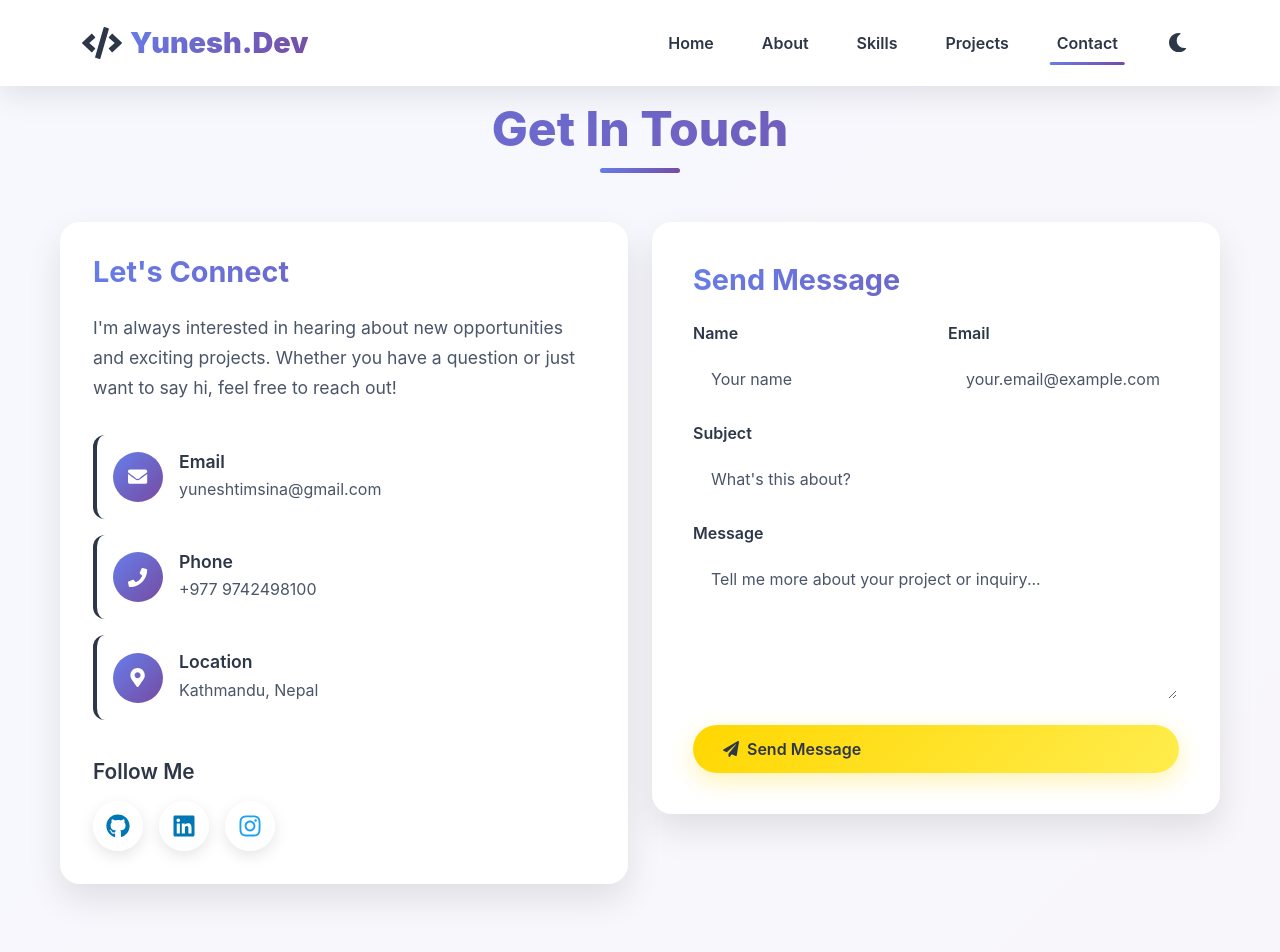
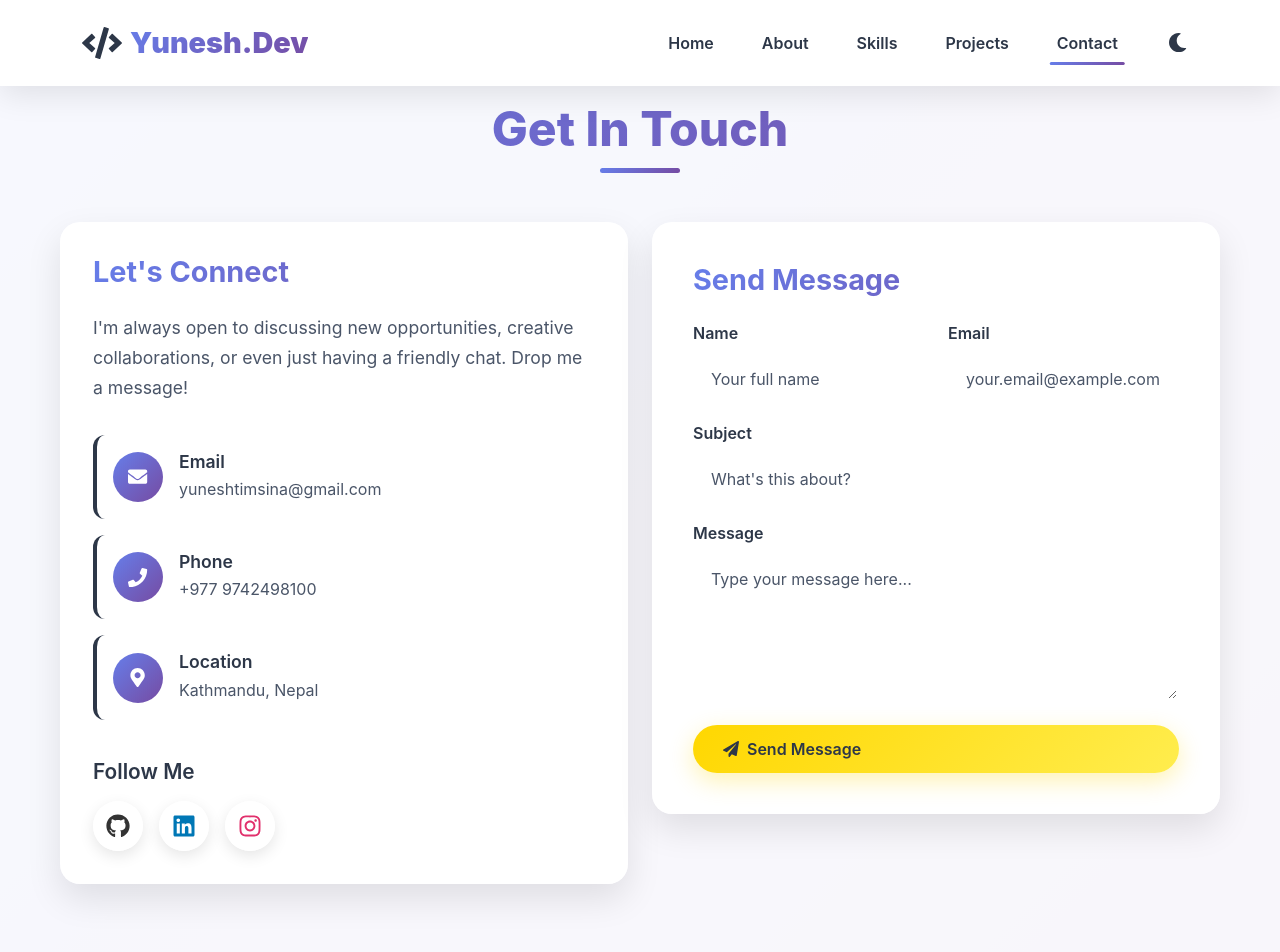
Before and after one commit to yuneshbyte01/yunesh-portfolio, a React (Create React App) app: page /contact in a window 1280 px wide. Shown: the top 952 px of the page. Built offline with nearby package versions, Linux system fonts and the light colour scheme.

Commit message:
integrated EmailJS for contact form

```diff
--- a/package.json
+++ b/package.json
@@ -13,6 +13,7 @@
     "@types/react-dom": "^19.1.6",
     "@types/react-router-dom": "^5.3.3",
     "bootstrap": "^5.3.7",
+    "emailjs-com": "^3.2.0",
     "framer-motion": "^12.23.6",
     "react": "^19.1.0",
     "react-bootstrap": "^2.10.10",
--- a/src/components/Contact.tsx
+++ b/src/components/Contact.tsx
@@ -1,6 +1,6 @@
-import React, { useState } from 'react';
-import { motion } from 'framer-motion';
-import { Container, Row, Col, Form, Button } from 'react-bootstrap';
+import React, { useState } from "react";
+import { motion } from "framer-motion";
+import { Container, Row, Col, Form, Button } from "react-bootstrap";
 import {
   FaEnvelope,
   FaPhone,
@@ -8,83 +8,104 @@ import {
   FaGithub,
   FaLinkedin,
   FaInstagram,
-  FaPaperPlane
-} from 'react-icons/fa';
-import './Contact.css';
+  FaPaperPlane,
+} from "react-icons/fa";
+import emailjs from "emailjs-com";
+import "./Contact.css";
 
 const Contact: React.FC = () => {
   const [formData, setFormData] = useState({
-    name: '',
-    email: '',
-    subject: '',
-    message: ''
+    name: "",
+    email: "",
+    subject: "",
+    message: "",
   });
   const [isSubmitting, setIsSubmitting] = useState(false);
-  const [submitStatus, setSubmitStatus] = useState<'idle' | 'success' | 'error'>('idle');
+  const [submitStatus, setSubmitStatus] = useState<"idle" | "success" | "error">("idle");
 
-  const handleInputChange = (e: React.ChangeEvent<HTMLInputElement | HTMLTextAreaElement>) => {
+  /** Handle input change */
+  const handleInputChange = (
+      e: React.ChangeEvent<HTMLInputElement | HTMLTextAreaElement>
+  ) => {
     const { name, value } = e.target;
-    setFormData(prev => ({
+    setFormData((prev) => ({
       ...prev,
-      [name]: value
+      [name]: value,
     }));
   };
 
+  /** Handle form submission */
   const handleSubmit = async (e: React.FormEvent) => {
     e.preventDefault();
     setIsSubmitting(true);
 
-    // Simulate form submission
-    setTimeout(() => {
+    try {
+      await emailjs.send(
+          process.env.REACT_APP_EMAILJS_SERVICE_ID as string,
+          process.env.REACT_APP_EMAILJS_TEMPLATE_ID as string,
+          {
+            name: formData.name,
+            email: formData.email,
+            title: formData.subject,
+            message: formData.message,
+            time: new Date().toLocaleString(),
+          },
+          process.env.REACT_APP_EMAILJS_PUBLIC_KEY as string
+      );
+
+      setSubmitStatus("success");
+      setFormData({ name: "", email: "", subject: "", message: "" });
+    } catch (error) {
+      console.error("❌ Email sending failed:", error);
+      setSubmitStatus("error");
+    } finally {
       setIsSubmitting(false);
-      setSubmitStatus('success');
-      setFormData({ name: '', email: '', subject: '', message: '' });
-
-      // Reset status after 3 seconds
-      setTimeout(() => setSubmitStatus('idle'), 3000);
-    }, 2000);
+      setTimeout(() => setSubmitStatus("idle"), 3000);
+    }
   };
 
+  /** Contact Info */
   const contactInfo = [
     {
       icon: FaEnvelope,
-      title: 'Email',
-      value: 'yuneshtimsina@gmail.com',
-      link: 'mailto:yuneshtimsina@gmail.com'
+      title: "Email",
+      value: "yuneshtimsina@gmail.com",
+      link: "mailto:yuneshtimsina@gmail.com",
     },
     {
       icon: FaPhone,
-      title: 'Phone',
-      value: '+977 9742498100',
-      link: 'tel:+9779742498100'
+      title: "Phone",
+      value: "+977 9742498100",
+      link: "tel:+9779742498100",
     },
     {
       icon: FaMapMarkerAlt,
-      title: 'Location',
-      value: 'Kathmandu, Nepal',
-      link: '#'
-    }
+      title: "Location",
+      value: "Kathmandu, Nepal",
+      link: "#",
+    },
   ];
 
+  /** Social Links */
   const socialLinks = [
     {
       icon: FaGithub,
-      name: 'GitHub',
-      url: 'https://github.com/yuneshbyte01',
-      color: '#0077b5'
+      name: "GitHub",
+      url: "https://github.com/yuneshbyte01",
+      color: "#333",
     },
     {
       icon: FaLinkedin,
-      name: 'LinkedIn',
-      url: 'https://www.linkedin.com/in/yunesh-timsina-898775346/',
-      color: '#0077b5'
+      name: "LinkedIn",
+      url: "https://www.linkedin.com/in/yunesh-timsina-898775346/",
+      color: "#0077b5",
     },
     {
       icon: FaInstagram,
-      name: 'Instagram',
-      url: 'https://www.instagram.com/yunesh.timsina/',
-      color: '#1da1f2'
-    }
+      name: "Instagram",
+      url: "https://www.instagram.com/yunesh.timsina/",
+      color: "#e1306c",
+    },
   ];
 
   return (
@@ -101,6 +122,7 @@ const Contact: React.FC = () => {
           </motion.h2>
 
           <Row className="align-items-start">
+            {/* Left Section - Contact Info */}
             <Col lg={6} className="contact-info">
               <motion.div
                   initial={{ opacity: 0, x: -50 }}
@@ -111,10 +133,12 @@ const Contact: React.FC = () => {
                 <div className="info-card card-custom">
                   <h3>Let's Connect</h3>
                   <p>
-                  I'm always interested in hearing about new opportunities and exciting projects.
-                  Whether you have a question or just want to say hi, feel free to reach out!
+                    I'm always open to discussing new opportunities, creative
+                    collaborations, or even just having a friendly chat.
+                    Drop me a message!
                   </p>
 
+                  {/* Contact Details */}
                   <div className="contact-details">
                     {contactInfo.map((info, index) => (
                         <motion.a
@@ -138,6 +162,7 @@ const Contact: React.FC = () => {
                     ))}
                   </div>
 
+                  {/* Social Links */}
                   <div className="social-links">
                     <h4>Follow Me</h4>
                     <div className="social-icons">
@@ -148,7 +173,9 @@ const Contact: React.FC = () => {
                               target="_blank"
                               rel="noopener noreferrer"
                               className="social-icon"
-                        style={{ '--social-color': social.color } as React.CSSProperties}
+                              style={{
+                                "--social-color": social.color,
+                              } as React.CSSProperties}
                               initial={{ opacity: 0, scale: 0 }}
                               whileInView={{ opacity: 1, scale: 1 }}
                               transition={{ duration: 0.5, delay: 0.6 + index * 0.1 }}
@@ -165,6 +192,7 @@ const Contact: React.FC = () => {
               </motion.div>
             </Col>
 
+            {/* Right Section - Contact Form */}
             <Col lg={6} className="contact-form">
               <motion.div
                   initial={{ opacity: 0, x: 50 }}
@@ -185,7 +213,7 @@ const Contact: React.FC = () => {
                               value={formData.name}
                               onChange={handleInputChange}
                               required
-                          placeholder="Your name"
+                              placeholder="Your full name"
                           />
                         </Form.Group>
                       </Col>
@@ -225,7 +253,7 @@ const Contact: React.FC = () => {
                           value={formData.message}
                           onChange={handleInputChange}
                           required
-                      placeholder="Tell me more about your project or inquiry..."
+                          placeholder="Type your message here..."
                       />
                     </Form.Group>
 
@@ -243,25 +271,41 @@ const Contact: React.FC = () => {
                             <motion.div
                                 className="loading-spinner"
                                 animate={{ rotate: 360 }}
-                          transition={{ duration: 1, repeat: Infinity, ease: "linear" }}
+                                transition={{
+                                  duration: 1,
+                                  repeat: Infinity,
+                                  ease: "linear",
+                                }}
                             />
                         ) : (
                             <>
-                          <FaPaperPlane />
-                          Send Message
+                              <FaPaperPlane /> Send Message
                             </>
                         )}
                       </Button>
                     </motion.div>
 
-                  {submitStatus === 'success' && (
+                    {/* Success & Error Messages */}
+                    {submitStatus === "success" && (
                         <motion.div
                             className="success-message"
                             initial={{ opacity: 0, y: 20 }}
                             animate={{ opacity: 1, y: 0 }}
                             transition={{ duration: 0.5 }}
                         >
-                      Thank you! Your message has been sent successfully.
+                          ✅ Your message has been sent successfully! I'll get back
+                          to you shortly.
+                        </motion.div>
+                    )}
+
+                    {submitStatus === "error" && (
+                        <motion.div
+                            className="error-message"
+                            initial={{ opacity: 0, y: 20 }}
+                            animate={{ opacity: 1, y: 0 }}
+                            transition={{ duration: 0.5 }}
+                        >
+                          ❌ Oops! Something went wrong. Please try again.
                         </motion.div>
                     )}
                   </Form>
```
Also changed, not shown: 2 other files (tests, documents, lock files or other folders). Lines whose indentation alone changed are shown as unchanged.
